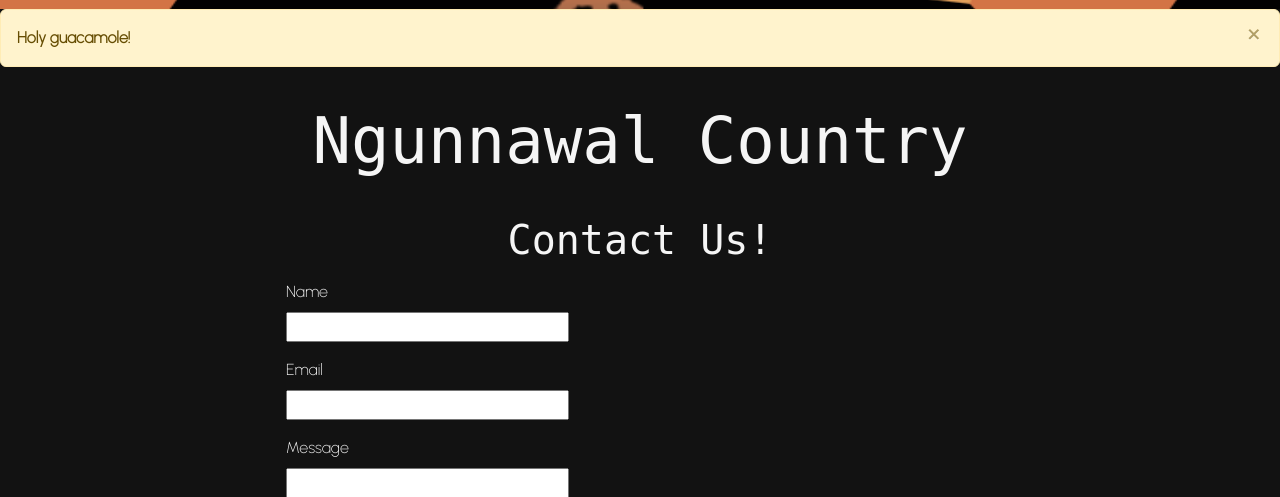
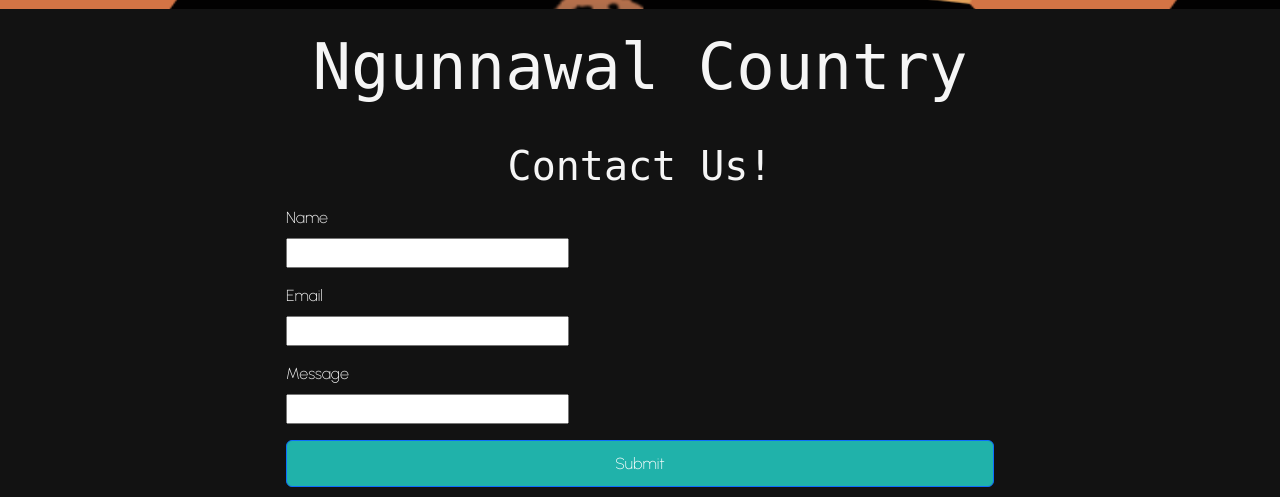
Before and after one commit to 4060269/NgunnawalCountryFlaskAssessment5-6-7, a Flask app: page /contact in a window 1280 px wide. Shown: the part 72-569 px from the top of the page. Run offline with Flask 2, Linux system fonts and the light colour scheme; some libraries are stand-ins or nearby versions; some web fonts are replaced.

Commit message:
update, working alertbox

```diff
--- a/templates/template.html
+++ b/templates/template.html
@@ -117,21 +117,20 @@
           style="color: whitesmoke;">
 
       </a>
-    <div class="alert alert-warning alert-dismissible fade show" role="alert">
-    <strong>Holy guacamole!</strong>
+
         {% with messages = get_flashed_messages() %}
                 {% if messages %}
-                <ul class=flashes>
-                {% for message in messages %}
-                <li>{{ message }}</li>
-                {% endfor %}
-                </ul>
+                    <div class="alert alert-warning alert-dismissible fade show" role="alert">
+                        <button type="button" class="close" data-dismiss="alert" aria-label="Close">
+                         <span aria-hidden="true">&times;</span>
+                         </button>
+                        {% for message in messages %}
+                        {{ message }}
+                        {% endfor %}
+                        </ul>
+                    </div>
             {% endif %}
         {% endwith %}
-    <button type="button" class="close" data-dismiss="alert" aria-label="Close">
-    <span aria-hidden="true">&times;</span>
-    </button>
-    </div>
 
     <h1
       class="band-name band-name-large"
```
